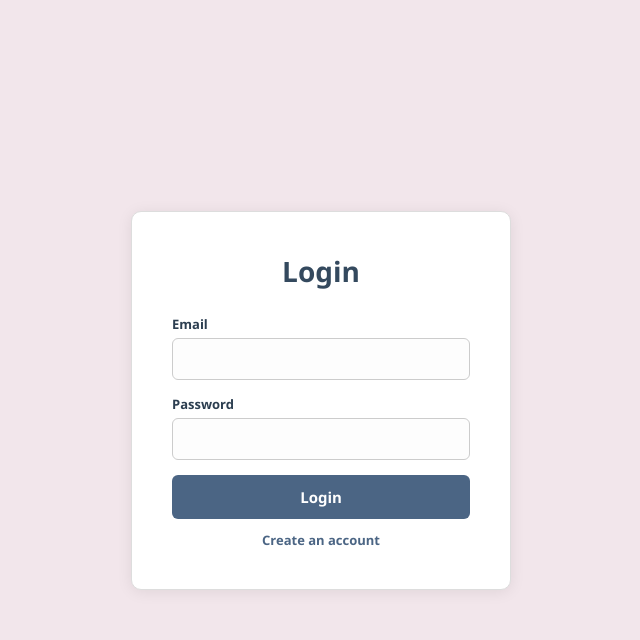
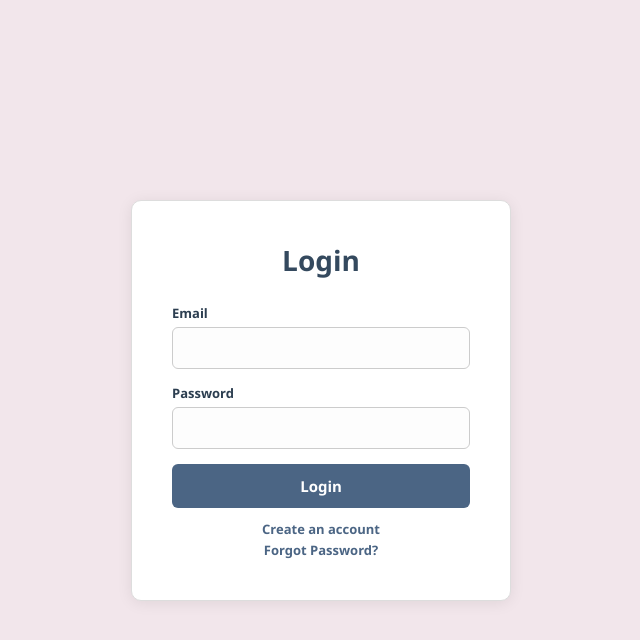
Before and after one commit to PhineOlasinman/Josephineportfolio, a PHP site: page /login.php in a window 1280 px wide. Shown: the top 640 px of the page, without its empty margins (319-959 px from the left). Run offline with PHP 8.4, Linux system fonts and the light colour scheme.

Commit message:
passwordcommit

```diff
--- a/login.php
+++ b/login.php
@@ -18,6 +18,7 @@
 
       <button type="submit">Login</button>
       <a href="signup.php" class="back-link">Create an account</a>
+      <a href="forgot_password.php" class="account-link">Forgot Password?</a>
     </form>
   </div>
 </body>
--- a/style.css
+++ b/style.css
@@ -144,3 +144,23 @@ button:hover {
 .hidden {
   display: none !important;
 }
+
+
+.links-row {
+  display: flex;
+  justify-content: space-between;
+  margin-top: 12px;
+}
+
+.account-link {
+  font-size: 13px;
+  color: #4b6584;
+  text-decoration: none;
+  font-weight: 600;
+  transition: color 0.3s;
+}
+
+.account-link:hover {
+  color: #2c3e50;
+  text-decoration: underline;
+}
```
